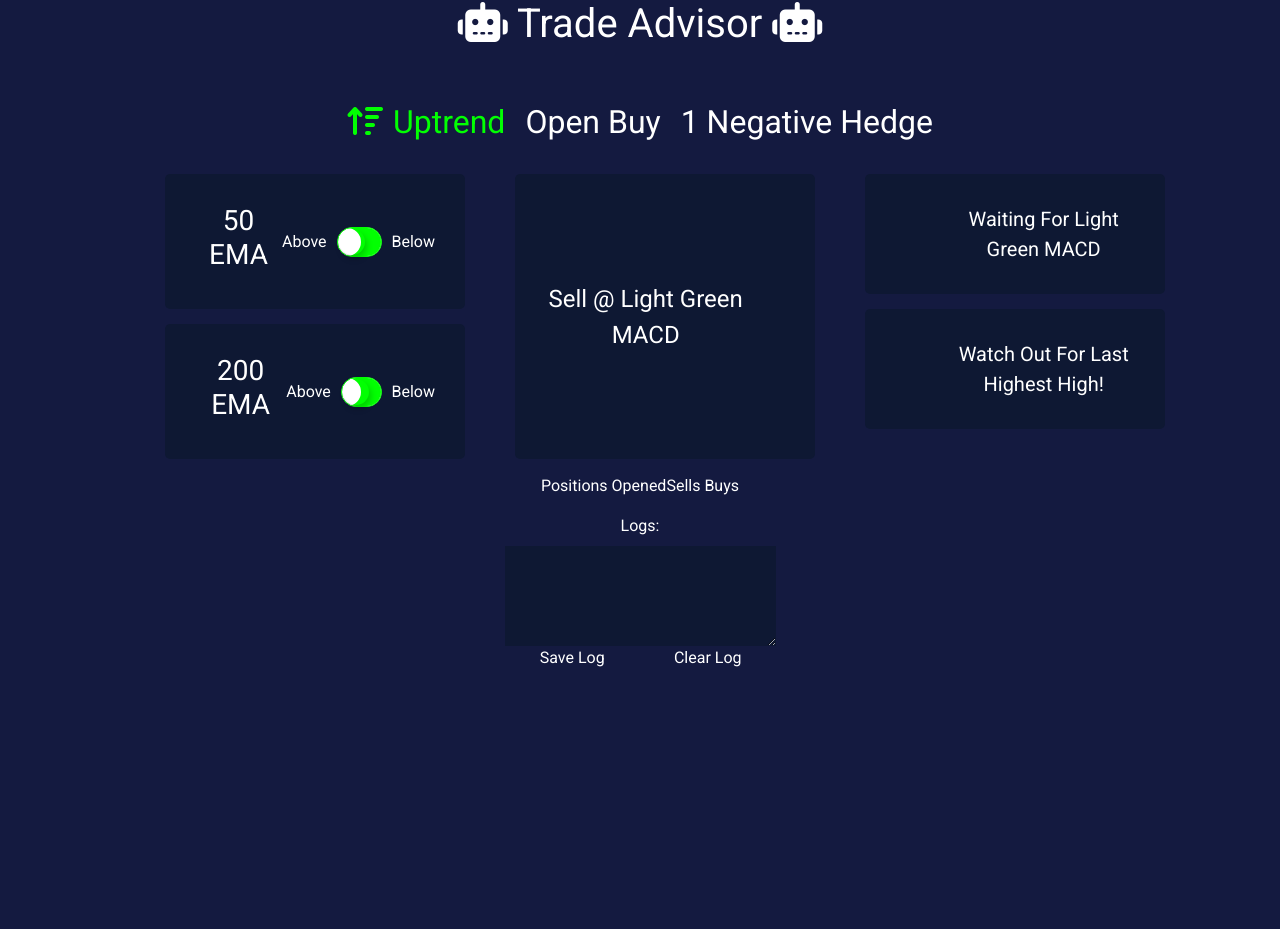
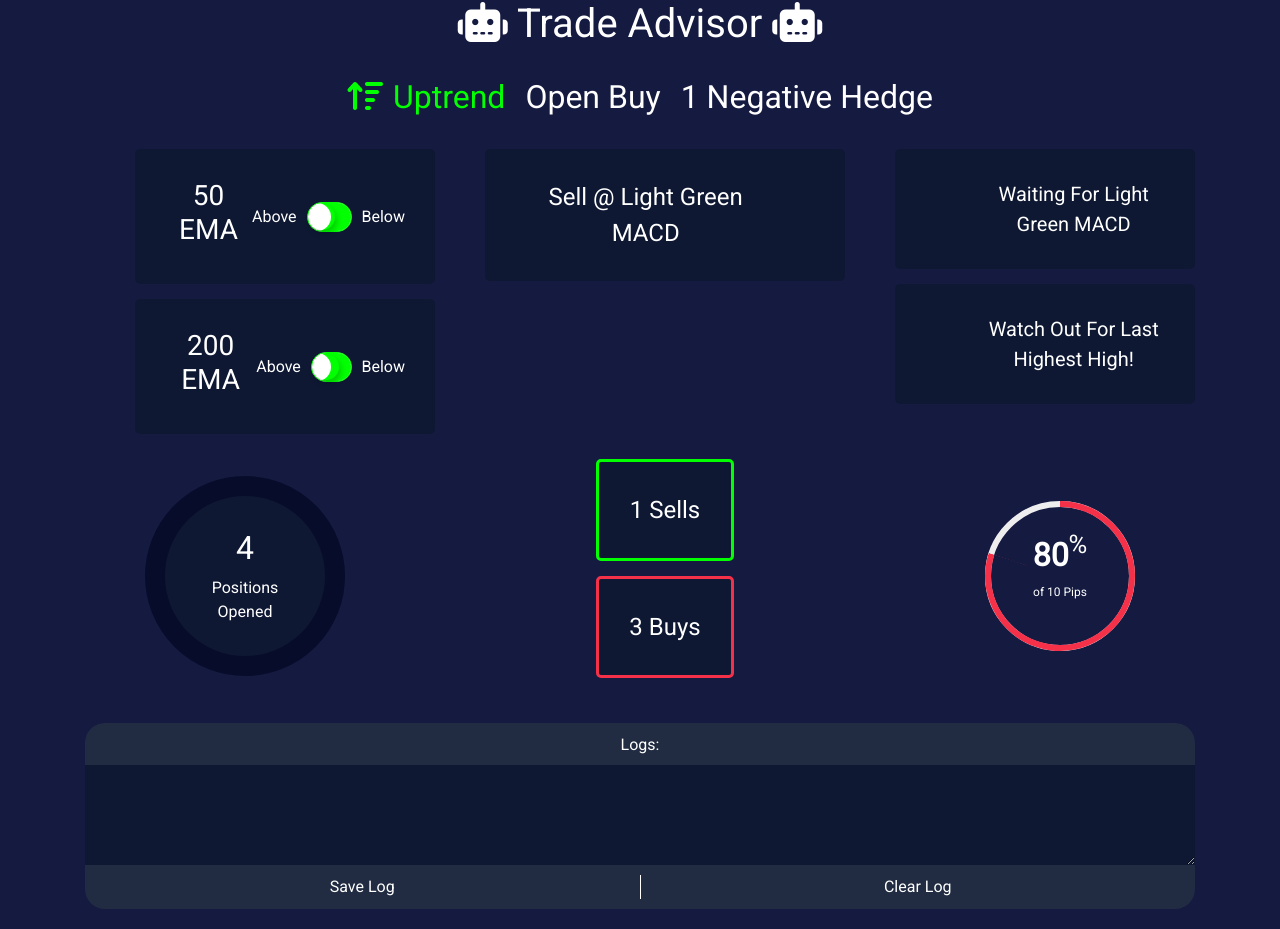
Before and after one commit to joelachankeng/tradeadviosr, a website: page index.html in a window 1280 px wide. Before the commit the page ends 800 px from the top, so only its background shows below. Drawn offline with Linux system fonts and the light colour scheme.

Commit message:
finished designs

```diff
--- a/index.html
+++ b/index.html
@@ -43,13 +43,27 @@
         </div>
         <div class="stats">
             <div class="positions-open">
-                <p>Positions Opened</p>
+                <h2>4</h2>
+                <p>Positions <br /> Opened</p>
             </div>
             <div class="positions-num">
-                <span class="sells-opened">Sells</span>
-                <span class="buys-opened">Buys</span>
+                <span class="sells-opened button no-hover">1 Sells</span>
+                <span class="buys-opened button no-hover">3 Buys</span>
             </div>
-            <div class="positions-percentage"></div>
+            <div class="positions-percentage">
+                <div class="progress mx-auto" data-value='80'>
+                    <span class="progress-left">
+                        <span class="progress-bar "></span>
+                    </span>
+                    <span class="progress-right">
+                        <span class="progress-bar "></span>
+                    </span>
+                    <div class="progress-value w-100 h-100 rounded-circle d-flex align-items-center justify-content-center flex-column">
+                        <div class="h2 font-weight-bold">80<sup class="small">%</sup></div>
+                        <p>of 10 Pips</p>
+                      </div>
+                </div>
+            </div>
         </div>
         <div class="logs">
             <label>Logs:</label>
--- a/src/js/main.js
+++ b/src/js/main.js
@@ -0,0 +1,31 @@
+$(function() {
+
+    function updateProgressBar() {
+        $(".progress").each(function() {
+
+            var value = $(this).attr('data-value');
+            var left = $(this).find('.progress-left .progress-bar');
+            var right = $(this).find('.progress-right .progress-bar');
+
+            if (value > 0) {
+                if (value <= 50) {
+                right.css('transform', 'rotate(' + percentageToDegrees(value) + 'deg)')
+                } else {
+                right.css('transform', 'rotate(180deg)')
+                left.css('transform', 'rotate(' + percentageToDegrees(value - 50) + 'deg)')
+                }
+            }
+
+        })
+    }
+
+
+    function percentageToDegrees(percentage) {
+
+      return percentage / 100 * 360
+
+    }
+
+    updateProgressBar();
+
+  });
--- a/src/scss/partials/_base.scss
+++ b/src/scss/partials/_base.scss
@@ -140,3 +140,77 @@ $green: #02ff02;
         box-shadow: -2px 4px 3px rgba(0,0,0,0.05);
       }
 }
+
+.progress {
+    width: 150px;
+    height: 150px;
+    background: none;
+    position: relative;
+
+    span {
+        border-color: $primary !important;
+    }
+  }
+
+  .progress::after {
+    content: "";
+    width: 100%;
+    height: 100%;
+    border-radius: 50%;
+    border: 6px solid #eee;
+    position: absolute;
+    top: 0;
+    left: 0;
+  }
+
+  .progress>span {
+    width: 50%;
+    height: 100%;
+    overflow: hidden;
+    position: absolute;
+    top: 0;
+    z-index: 1;
+
+  }
+
+  .progress .progress-left {
+    left: 0;
+  }
+
+  .progress .progress-bar {
+    width: 100%;
+    height: 100%;
+    background: none;
+    border-width: 6px;
+    border-style: solid;
+    position: absolute;
+    top: 0;
+  }
+
+  .progress .progress-left .progress-bar {
+    left: 100%;
+    border-top-right-radius: 80px;
+    border-bottom-right-radius: 80px;
+    border-left: 0;
+    -webkit-transform-origin: center left;
+    transform-origin: center left;
+  }
+
+  .progress .progress-right {
+    right: 0;
+  }
+
+  .progress .progress-right .progress-bar {
+    left: -100%;
+    border-top-left-radius: 80px;
+    border-bottom-left-radius: 80px;
+    border-right: 0;
+    -webkit-transform-origin: center right;
+    transform-origin: center right;
+  }
+
+  .progress .progress-value {
+    position: absolute;
+    top: 0;
+    left: 0;
+  }
--- a/src/scss/partials/_page.scss
+++ b/src/scss/partials/_page.scss
@@ -5,14 +5,17 @@
     flex-direction: column;
     justify-content: center;
     align-items: center;
+    width: 100%;
 
     .title {
-        margin-bottom: 30px;
+        margin-bottom: 5px;
     }
     .status {
+        width: 100%;
         margin: 20px 0px;
         display: flex;
         font-size: 32px;
+        justify-content: center;
 
         label {
             padding: 0px 10px;
@@ -33,6 +36,8 @@
     }
     .dashboard {
         display: flex;
+        width: 100%;
+
         &>div {
             margin-left: 50px;
             width: 300px;
@@ -47,7 +52,9 @@
                 }
             }
             &.actions {
+                flex: 1;
                 flex-wrap: wrap;
+                align-items: flex-start;
             }
             &.watchlist {
                 flex-direction: column;
@@ -62,23 +69,81 @@
     }
     .stats {
         display: flex;
+        width: 100%;
+        justify-content: space-between;
+        align-items: center;
+        padding: 10px 60px;
 
+        .positions-open {
+            display: flex;
+            flex-direction: column;
+            background-color: $secondary;
+            color: $white;
+            align-items: center;
+            justify-content: center;
+            border-radius: 100%;
+            border: 20px solid #070C2A;
+            height: 200px;
+            width: 200px;
+
+            p {
+                // color: $primary;
+                margin: 0px
+
+            }
+            span {
+                font-size: 32px;
+                font-weight: 700;
+            }
+        }
+        .positions-num {
+            display: flex;
+            flex-direction: column;
+
+            span {
+                &.sells-opened {
+                    border: 3px solid $green;
+                }
+                &.buys-opened {
+                    border: 3px solid $primary;
+                }
+            }
+        }
+        .positions-percentage {
+
+        }
     }
     .logs {
         display: flex;
         flex-direction: column;
+        width: 100%;
+        margin: 20px 0px;
+        background-color: $tertiary;
+        border-radius: 20px;
+        padding-top: 10px;
+
         .log {
+
             height: 100px;
             width: 100%;
             background-color: $secondary;
             border: 0px;
             overflow-y: scroll;
+            color: $white;
+            outline: none;
+            font-size: 18px;
+            padding: 10px 20px;
         }
         .logs-btn {
             display: flex;
             justify-content: space-between;
+            padding: 10px 0px;
             span {
+                cursor: pointer;
                 flex: 1;
+                &:first-child {
+                    border-right: 1px solid $white;
+                }
             }
         }
     }
```
Also changed, not shown: dist/app.js, dist/app.min.js, dist/styles.min.css, 1 other file.
